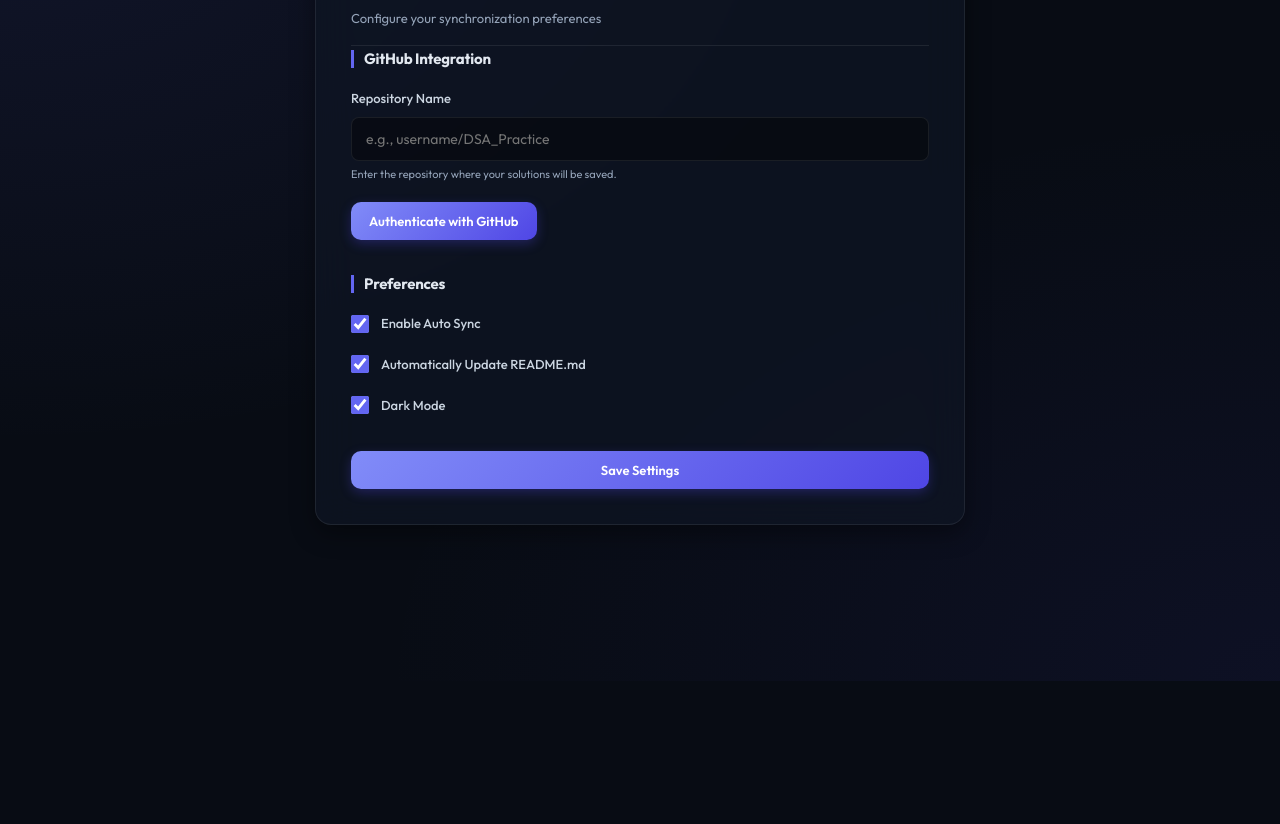
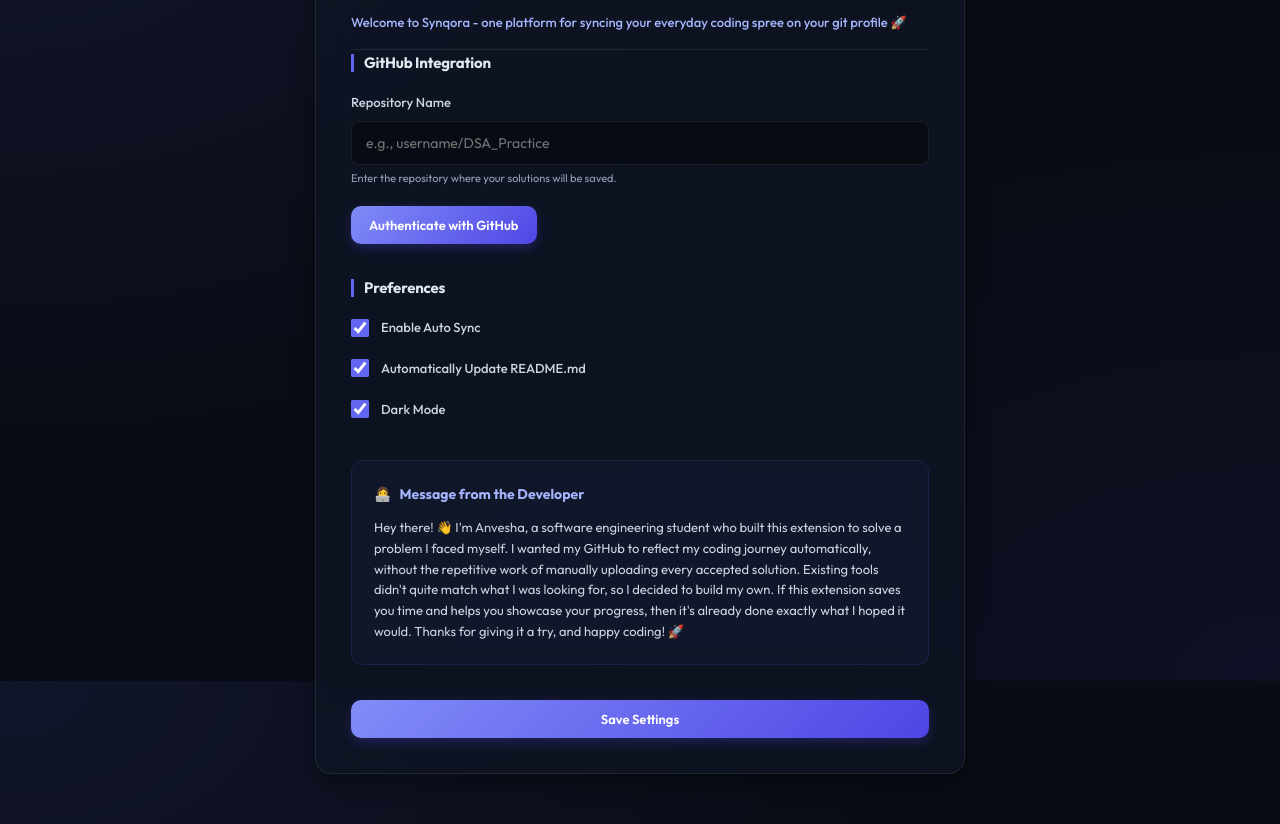
Before and after one commit to ASingh2425/code_extension, a website built with Vite: page options.html in a window 1280 px wide. Shown: the part 119-943 px from the top of the page. Before the commit the page ends 800 px from the top, so only its background shows below. Built offline with nearby package versions, Linux system fonts and the light colour scheme; some packages are replaced by stand-ins of ours; no server answers.

Commit message:
feat: add beautiful horizontally scrolling icon background animation and developer bio page to settings

```diff
--- a/options.html
+++ b/options.html
@@ -7,10 +7,13 @@
     <link rel="stylesheet" href="/src/style.css" />
   </head>
   <body class="dark-mode settings-page">
+    <!-- Animated rain background -->
+    <div class="bg-animation" id="bg-animation"></div>
+
     <div class="settings-container">
       <header class="header">
         <h1>Synqora Settings</h1>
-        <p class="subtitle">Configure your synchronization preferences</p>
+        <p class="subtitle" style="margin-top: 4px; font-weight: 500; color: #a5b4fc;">Welcome to Synqora - one platform for syncing your everyday coding spree on your git profile 🚀</p>
       </header>
 
       <main class="settings-form">
@@ -61,6 +64,16 @@
           </div>
         </section>
 
+        <!-- Developer Message Card -->
+        <section class="settings-group developer-card" style="margin-top: 40px; background: rgba(99, 102, 241, 0.04); border: 1px solid rgba(99, 102, 241, 0.15); border-radius: 12px; padding: 22px; backdrop-filter: blur(8px);">
+          <h3 style="font-size: 14px; font-weight: 700; margin-bottom: 12px; color: #a5b4fc; display: flex; align-items: center; gap: 8px;">
+            <span>👩‍💻</span> Message from the Developer
+          </h3>
+          <p style="font-size: 13px; line-height: 1.6; color: #cbd5e1; font-weight: 400;">
+            Hey there! 👋 I'm Anvesha, a software engineering student who built this extension to solve a problem I faced myself. I wanted my GitHub to reflect my coding journey automatically, without the repetitive work of manually uploading every accepted solution. Existing tools didn't quite match what I was looking for, so I decided to build my own. If this extension saves you time and helps you showcase your progress, then it's already done exactly what I hoped it would. Thanks for giving it a try, and happy coding! 🚀
+          </p>
+        </section>
+
         <section class="actions">
           <button id="btn-save" class="btn primary">Save Settings</button>
         </section>
--- a/src/options.ts
+++ b/src/options.ts
@@ -131,4 +131,28 @@
             }
         );
     });
+
+    // Generate animated background icons (LeetCode, HackerRank, CodeChef)
+    const bgContainer = document.getElementById('bg-animation');
+    if (bgContainer) {
+        const leetcodeSVG = `<svg class="bg-icon" viewBox="0 0 24 24"><path d="M16.102 17.93l-2.69 2.607c-.466.451-1.211.451-1.677 0l-2.69-2.607c-.466-.451-.466-1.171 0-1.622l8.847-8.56c.466-.451 1.212-.451 1.678 0l2.69 2.607c.466.451.466 1.17 0 1.622l-6.158 5.953zM10.825 8.167l2.69-2.607c.466-.451 1.211-.451 1.677 0l2.69 2.607c.466.451.466 1.171 0 1.622l-8.847 8.56c-.466.451-1.212.451-1.678 0l-2.69-2.607c-.466-.451-.466-1.17 0-1.622l6.158-5.953z"/></svg>`;
+        const hackerrankSVG = `<svg class="bg-icon" viewBox="0 0 24 24"><path d="M5 3h4v7h6V3h4v18h-4v-7H9v7H5V3z"/></svg>`;
+        const codechefSVG = `<svg class="bg-icon" viewBox="0 0 24 24"><path d="M12 2A10 10 0 002 12c0 4.42 2.87 8.17 6.84 9.49.5.08.66-.23.66-.5v-1.69c-2.77.6-3.36-1.34-3.36-1.34-.46-1.16-1.11-1.47-1.11-1.47-.91-.62.07-.6.07-.6 1 .07 1.53 1.03 1.53 1.03.87 1.52 2.34 1.07 2.91.83.09-.65.35-1.09.63-1.34-2.22-.25-4.55-1.11-4.55-4.92 0-1.11.38-2 1.03-2.71-.1-.25-.45-1.29.1-2.64 0 0 .84-.27 2.75 1.02.79-.22 1.65-.33 2.5-.33.85 0 1.71.11 2.5.33 1.91-1.29 2.75-1.02 2.75-1.02.55 1.35.2 2.39.1 2.64.65.71 1.03 1.6 1.03 2.71 0 3.82-2.34 4.66-4.57 4.91.36.31.69.92.69 1.85V21c0 .27.16.59.67.5C19.14 20.16 22 16.42 22 12A10 10 0 0012 2z"/></svg>`;
+
+        const icons = [leetcodeSVG, hackerrankSVG, codechefSVG];
+        const rowCount = 7;
+        const iconsPerRow = 15;
+
+        for (let r = 0; r < rowCount; r++) {
+            const rowEl = document.createElement('div');
+            rowEl.className = 'bg-row';
+
+            let rowContent = '';
+            for (let i = 0; i < iconsPerRow; i++) {
+                rowContent += icons[(r + i) % icons.length];
+            }
+            rowEl.innerHTML = rowContent + rowContent;
+            bgContainer.appendChild(rowEl);
+        }
+    }
 });
--- a/src/style.css
+++ b/src/style.css
@@ -345,3 +345,60 @@
   accent-color: #6366f1;
   border-radius: 4px;
 }
+
+/* Animated horizontal scrolling background canvas */
+.bg-animation {
+  position: fixed;
+  top: 0;
+  left: 0;
+  width: 100vw;
+  height: 100vh;
+  z-index: -1;
+  overflow: hidden;
+  opacity: 0.04; /* Very subtle and non-distracting */
+  pointer-events: none;
+  display: flex;
+  flex-direction: column;
+  justify-content: space-around;
+  padding: 40px 0;
+}
+
+.bg-row {
+  display: flex;
+  white-space: nowrap;
+  gap: 100px;
+}
+
+/* Horizontal scrolling loop animations */
+.bg-row:nth-child(odd) {
+  animation: scroll-left 55s linear infinite; /* Balanced speed (not too fast/slow) */
+}
+
+.bg-row:nth-child(even) {
+  animation: scroll-right 55s linear infinite; /* Alternating direction */
+}
+
+@keyframes scroll-left {
+  0% {
+    transform: translateX(-50%);
+  }
+  100% {
+    transform: translateX(0%);
+  }
+}
+
+@keyframes scroll-right {
+  0% {
+    transform: translateX(0%);
+  }
+  100% {
+    transform: translateX(-50%);
+  }
+}
+
+.bg-icon {
+  width: 32px;
+  height: 32px;
+  fill: #6366f1; /* purple themes */
+  filter: blur(2.5px); /* blur enough */
+}
```
Also changed, not shown: 1 other file.
